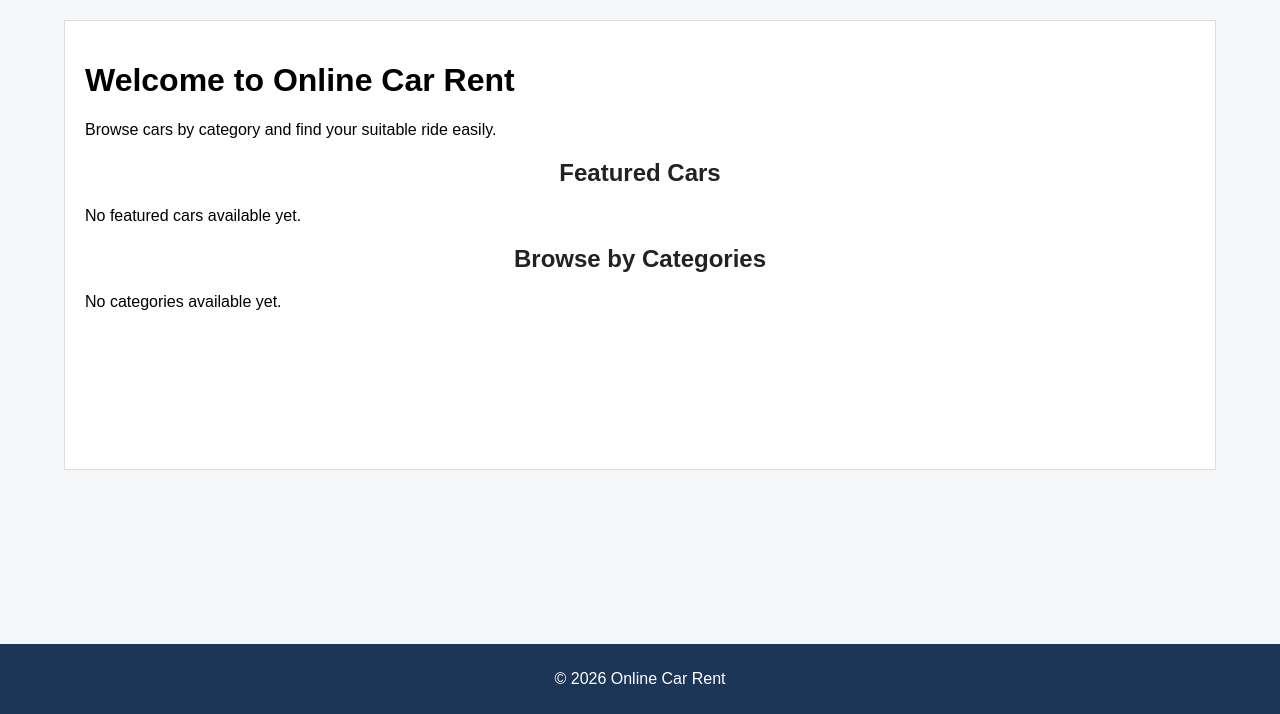
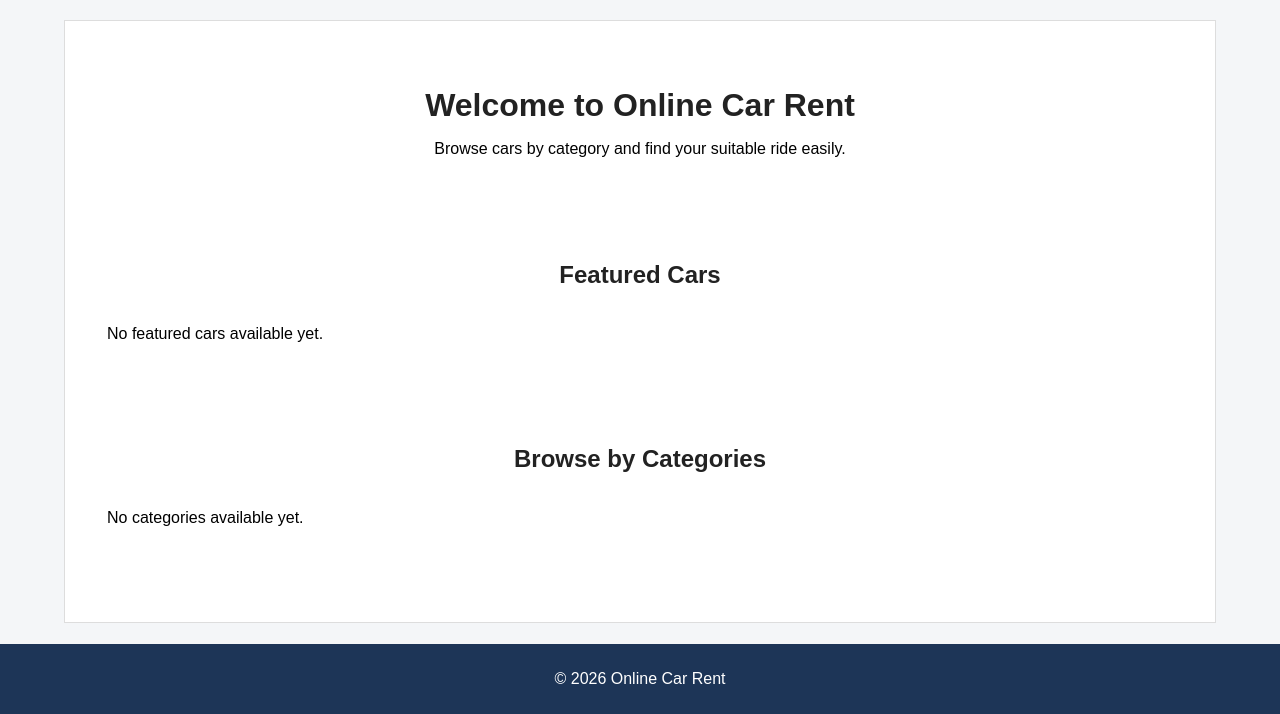
Before and after one commit to ArafatJamil254/online-car-rent, a PHP site: page /views/home.php in a window 1280 px wide. Shown: the part 86-800 px from the top of the page. Run offline with PHP 8.4, Linux system fonts and the light colour scheme; the visitor is signed in with stand-in values (Sample User, id 1); data that the repository does not hold is empty.

Commit message:
Add home page and category browsing styles

```diff
--- a/assets/style.css
+++ b/assets/style.css
@@ -187,3 +187,77 @@ a {
     .nav a{ display:block; margin:8px 0; }
 }
 /* ----- */
+/* task1-23-53651-3 home and category browsing */
+.home-hero {
+    background: #ffffff;
+    padding: 25px;
+    border-radius: 10px;
+    margin-bottom: 20px;
+    text-align: center;
+}
+
+.home-hero h1 {
+    margin-bottom: 10px;
+    color: #222;
+}
+
+.section-box {
+    background: #ffffff;
+    padding: 22px;
+    border-radius: 10px;
+    margin-bottom: 22px;
+}
+
+.car-grid {
+    display: grid;
+    grid-template-columns: repeat(auto-fit, minmax(220px, 1fr));
+    gap: 18px;
+    margin-top: 15px;
+}
+
+.car-card {
+    border: 1px solid #ddd;
+    border-radius: 10px;
+    padding: 14px;
+    background: #fafafa;
+}
+
+.car-card img {
+    width: 100%;
+    height: 140px;
+    object-fit: cover;
+    border-radius: 8px;
+    margin-bottom: 10px;
+}
+
+.car-card h3 {
+    margin: 8px 0;
+    color: #222;
+}
+
+.car-card p {
+    margin: 5px 0;
+    color: #444;
+    font-size: 14px;
+}
+
+.category-bar {
+    display: flex;
+    flex-wrap: wrap;
+    gap: 10px;
+    margin-top: 12px;
+}
+
+.category-btn {
+    width: auto;
+    padding: 10px 16px;
+    background: #1f6feb;
+    color: white;
+    border: none;
+    border-radius: 6px;
+    cursor: pointer;
+}
+
+.category-btn:hover {
+    background: #1558c0;
+}
```
